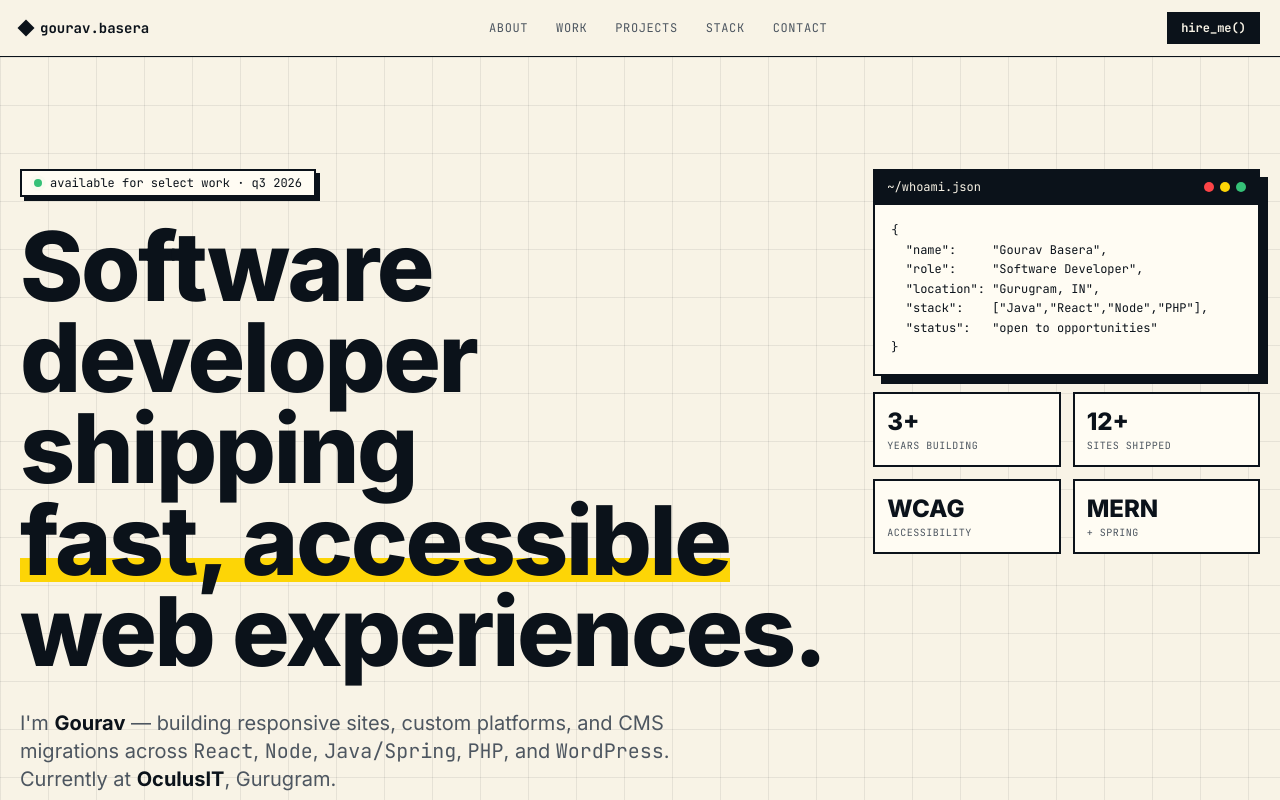
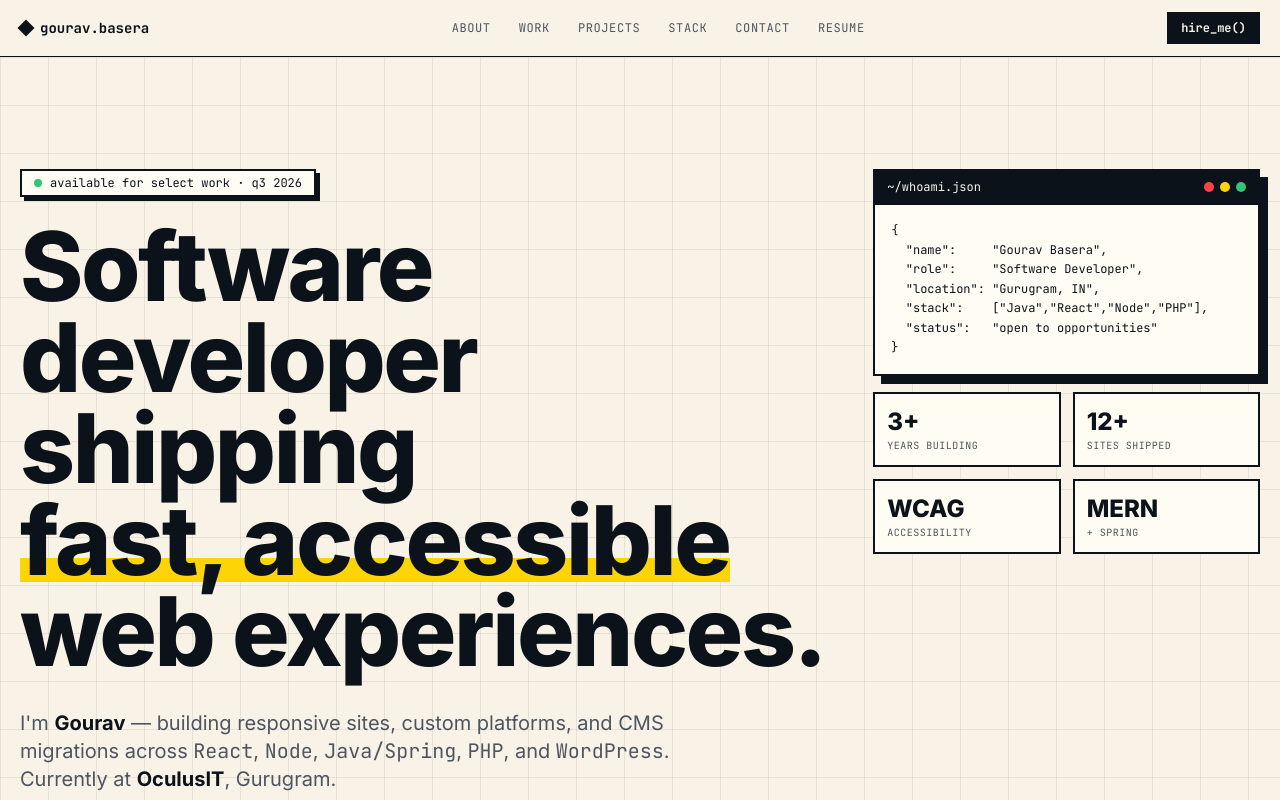
Before and after one commit to GouravBasera/portfolio, a React (Vite) app: page / in a window 1280 px wide. Shown: the top 800 px of the page. Built offline with nearby package versions, Linux system fonts and the light colour scheme; a web font is replaced by a local one.

Commit message:
Add download resume section

```diff
--- a/src/App.tsx
+++ b/src/App.tsx
@@ -24,6 +24,7 @@ const NAV = [
   { label: "Projects", href: "#projects" },
   { label: "Stack", href: "#stack" },
   { label: "Contact", href: "#contact" },
+  { label: "Resume", href: "/resume.pdf" },
 ];
 
 const EXPERIENCE = [
@@ -136,6 +137,8 @@ function Nav() {
             <a
   key={n.href}
   href={n.href}
+  target={n.label === "Resume" ? "_blank" : undefined}
+  rel={n.label === "Resume" ? "noopener noreferrer" : undefined}
   className="rounded px-3 py-1.5 font-mono text-xs uppercase tracking-wider text-muted-foreground transition-colors hover:bg-foreground hover:text-background"
 >
   {n.label}
```
Also changed, not shown: 1 other file (tests, documents, lock files or other folders). Lines whose indentation alone changed are shown as unchanged.
